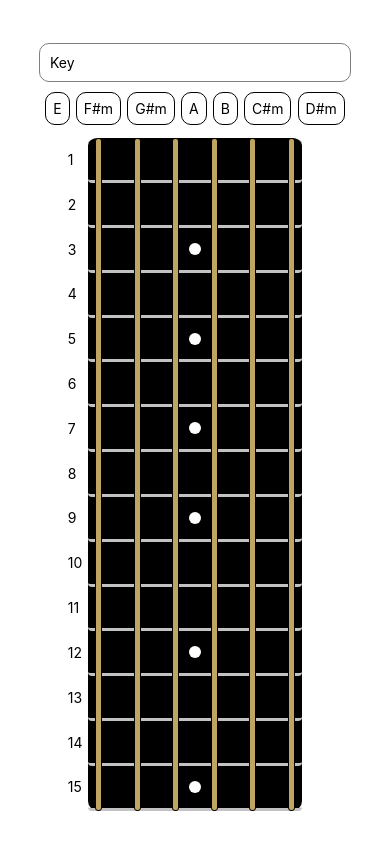
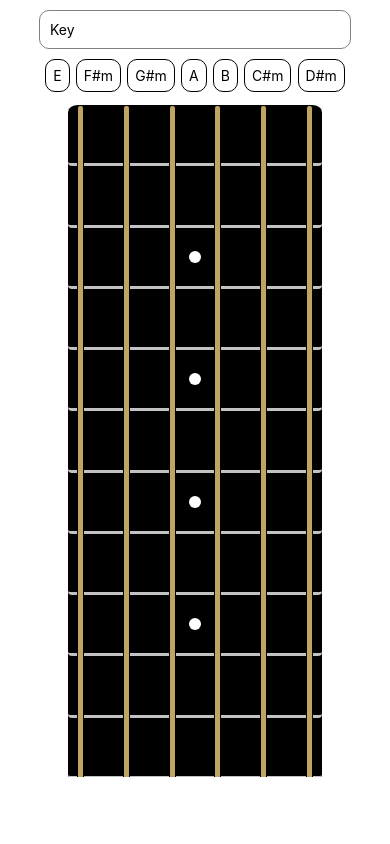
Before and after one commit to jacehalvorson/melody_spark, a React Native app: screen / in a window 390 px wide. Built offline with nearby package versions, Linux system fonts and the light colour scheme.

Commit message:
Scrolling fretboard, improved handling of key change

```diff
--- a/App.js
+++ b/App.js
@@ -1,6 +1,6 @@
 import { StatusBar } from 'expo-status-bar';
 import React from 'react';
-import { StyleSheet, Text, TextInput, View, Pressable } from 'react-native';
+import { StyleSheet, Text, TextInput, View, ScrollView, Pressable } from 'react-native';
 import Guitar from './src/components/guitar';
 import { getOffsetNoteSymbol, getNoteSymbolFromString, NoteSymbol } from './src/music';
 import NoteMap from './src/noteMap';
@@ -11,10 +11,13 @@ const scaleNotes = new NoteMap( );
 
 function getChordFromKeyAndOffset( key, offset ) {
   let chord = NoteSymbol[ getOffsetNoteSymbol( getNoteSymbolFromString( key ), offset ) ].replace( 'Sharp', '#' );
-  if ( offset === 1 || offset === 6 || offset === 8 ) {
-    return chord;
-  }
-  return chord.concat( 'm' );
+
+  // Add an 'm' if necessary
+  chord = ( ( offset === 1 || offset === 6 || offset === 8 )
+                ? chord // Major
+                : chord.concat( 'm' ) ) ;// Minor
+
+  return chord;
 }
 
 export default function App( ) {
@@ -23,9 +26,16 @@ export default function App( ) {
   const [ activeChordButton, setActiveChordButton ] = React.useState( -1 );
 
   React.useEffect( ( ) => {
-    scaleNotes.reset( );
-    highlightedNotes.reset( );
-    scaleNotes.update( getNotes( key.concat( 'scale' ) ) );
+    const timeoutId = setTimeout( ( ) => {
+      highlightedNotes.reset( );
+      setActiveChordButton( -1 );
+
+      scaleNotes.reset( );
+      scaleNotes.update( getNotes( `${key}scale` ) );
+      console.log( "Updating scale notes" );
+    }, 2000 );
+
+    return ( ) => clearTimeout( timeoutId );
   }, [ key ] );
 
   return (
@@ -35,7 +45,11 @@ export default function App( ) {
         style={styles.input}
         placeholder='Key'
         maxLength={2}
-        onChangeText={ ( value ) => { setKey( value ); } }
+        onChangeText={ ( value ) => {
+          if ( getNoteSymbolFromString( value ) !== null ) {
+            setKey( value );
+          }
+        }}
       />
 
       <View style={styles.chordsWrapper}>
@@ -44,6 +58,7 @@ export default function App( ) {
 
           return (
             <Pressable
+              key={ index }
               style={ [ styles.chord, ( activeChordButton === index ) && { backgroundColor: '#909090' } ] }
               onPress={ ( ) => {
                 highlightedNotes.reset( );
@@ -74,8 +89,10 @@ const styles = StyleSheet.create({
   container: {
     flex: 1,
     backgroundColor: '#fff',
+
+    display: 'flex',
     alignItems: 'center',
-    justifyContent: 'center',
+    justifyContent: 'flex-start',
   },
 
   input: {
--- a/src/components/guitar.tsx
+++ b/src/components/guitar.tsx
@@ -1,19 +1,22 @@
-import { StyleSheet, View, Text } from 'react-native';
+import { StyleSheet, View, Text, ScrollView } from 'react-native';
 import Note from '../note';
 import { NoteSymbol } from '../music';
 import NoteMap from '../noteMap';
 
 const styles = StyleSheet.create({
+   guitarContainer: {
+      width: '65%',
+      height: '80%',
+      overflow: 'scroll',
+   },
+
    guitar: {
-      display: 'flex',
-      flexDirection: 'column',
+      position: 'relative',
+      flexGrow: 1,
+      height: '200%',
       alignItems: 'center',
-      justifyContent: 'flex-start',
-
-      width: '55%',
-      height: '80%',
+      justifyContent: 'space-evenly',
       backgroundColor: '#000000',
-
       borderTopColor: '#ffffff',
       borderTopWidth: 3,
       borderRadius: 10,
@@ -26,8 +29,14 @@ const styles = StyleSheet.create({
       borderBottomWidth: 3,
       borderColor: '#c2c1c4',
       borderRadius: 4,
+   },
 
-      display: 'flex',
+   dotWrapper: {
+      position: 'absolute',
+      top: 0,
+      left: 0,
+      width: '100%',
+      height: '100%',
       alignItems: 'center',
       justifyContent: 'center',
    },
@@ -42,14 +51,14 @@ const styles = StyleSheet.create({
    fretNumber: {
       position: 'absolute',
       top: '30%',
-      left: -20,
+      left: -10,
    },
 
    noteWrapper: {
       position: 'absolute',
       left: -10,
       height: '100%',
-      display: 'flex',
+      flex: 1,
       alignItems: 'center',
       justifyContent: 'space-around',
    },
@@ -97,7 +106,7 @@ function String( props: { fretsHighlighted: (Note|null)[], scaleFrets: (Note|nul
       <View style={styles.string}>
          {/* Highlighted notes */}
          <View style={styles.noteWrapper}>
-            {[1, 2, 3, 4, 5, 6, 7, 8, 9, 10, 11, 12, 13, 14, 15].map( ( fretIndex ) => {
+            {[1, 2, 3, 4, 5, 6, 7, 8, 9, 10, 11, 12, 13, 14, 15, 16, 17, 18, 19, 20, 21, 22].map( ( fretIndex, index ) => {
                const highlightedFret = props.fretsHighlighted[ fretIndex ];
                const scaleFret = props.scaleFrets[ fretIndex ];
                let additionalStyles = {};
@@ -116,7 +125,7 @@ function String( props: { fretsHighlighted: (Note|null)[], scaleFrets: (Note|nul
                }
 
                return (
-                  <View style={Object.assign( {}, styles.note, additionalStyles )}>
+                  <View key={ index } style={Object.assign( {}, styles.note, additionalStyles )}>
                      <Text style={{color: 'white'}}>
                         {symbol}
                      </Text>
@@ -145,17 +154,20 @@ function Fret( props: { index: number } ) {
 
 function Dot( ) {
    return (
-      <View style={styles.dot}></View>
+      <View style={styles.dotWrapper}>
+         <View style={styles.dot} />
+      </View>
    );
 }
 
 export default function Guitar( props: { notesDisplayed: (Note|null)[][], scaleNotes: (Note|null)[][] } ) {
    return (
-      <View style={styles.guitar}>
+      <View style={styles.guitarContainer}>
+         <ScrollView contentContainerStyle={styles.guitar}>
             {/* Fretboard */}
-         {[1, 2, 3, 4, 5, 6, 7, 8, 9, 10, 11, 12, 13, 14, 15].map( ( fret ) => {
+            {[1, 2, 3, 4, 5, 6, 7, 8, 9, 10, 11, 12, 13, 14, 15, 16, 17, 18, 19, 20, 21, 22].map( ( fret, index ) => {
                return (
-               <Fret index={fret} />
+                  <Fret key={ index } index={fret} />
                );
             })}
 
@@ -163,14 +175,16 @@ export default function Guitar( props: { notesDisplayed: (Note|null)[][], scaleN
 
             <View style={styles.stringWrapper}>
                {/* Strings */}
-            {[0, 1, 2, 3, 4, 5].map( ( stringIndex ) => {
+               {[0, 1, 2, 3, 4, 5].map( ( stringIndex, index ) => {
                   return (
-                  <String fretsHighlighted={ props.notesDisplayed[ stringIndex ] }
+                     <String key={ index }
+                              fretsHighlighted={ props.notesDisplayed[ stringIndex ] }
                               scaleFrets={ props.scaleNotes[ stringIndex ] } />
                   )
                })}
 
             </View>
+         </ScrollView>
       </View>
    );
 }
--- a/src/getNotes.ts
+++ b/src/getNotes.ts
@@ -6,11 +6,14 @@ export default function getNotes( chord: string ): Note[] {
       return [];
    }
 
-   let baseNoteSymbol: NoteSymbol;
+   let baseNoteSymbol: ( NoteSymbol | null );
    let chordNoteOffsets: number[] = [ 1 ];
 
    // Find the base note (e.g. A, B, C, etc.)
    baseNoteSymbol = getNoteSymbolFromString( chord[0] )
+   if ( baseNoteSymbol === null ) {
+      return [];
+   }
 
    // Find the chord scale degrees
    // Check for sharp and flat symbols
@@ -48,8 +51,8 @@ export default function getNotes( chord: string ): Note[] {
          chordNoteOffsets = [ 1, 6, 8 ];
          break;
       case 'scale':
-         // Pentatonic scale ex. 'Apentatonic'
-         chordNoteOffsets = [ 1, 3, 5, 8, 10, 12. ];
+         // Full scale ex. 'Ascale'
+         chordNoteOffsets = [ 1, 3, 5, 6, 8, 10, 12 ];
          break;
       case '':
          // Major chord ex. 'A'
--- a/src/music.ts
+++ b/src/music.ts
@@ -33,7 +33,7 @@ export const maxNoteIndex = (numSymbols * 3) + NoteSymbol.D; // D on the 22nd fr
 
 // Bounds on fret numbers are based on my guitar
 export const minFretNumber = 0; // open string
-export const maxFretNumber = 15; // 22nd fret
+export const maxFretNumber = 22; // 22nd fret
 
 /* ---------------------- Helper functions ------------------------ */
 export function getOpenStringNoteSymbol( string: GuitarString ): NoteSymbol {
@@ -78,8 +78,8 @@ export function getOffsetNoteSymbol( baseNote: NoteSymbol, noteOffset: number ):
    return ( baseNote + noteOffset - 1 ) % numSymbols;
 }
 
-export function getNoteSymbolFromString( chordString: string ): NoteSymbol {
-   let noteSymbol: NoteSymbol = NoteSymbol.E;
+export function getNoteSymbolFromString( chordString: string ): ( NoteSymbol | null ) {
+   let noteSymbol: ( NoteSymbol | null ) = NoteSymbol.E;
 
    switch ( chordString ) {
       case 'A':
@@ -104,7 +104,8 @@ export function getNoteSymbolFromString( chordString: string ): NoteSymbol {
          noteSymbol = NoteSymbol.G;
          break;
       default:
-         console.log( `Invalid chord string: ${chordString}` );
+         // Indication of an invalid string note
+         noteSymbol = null;
    }
 
    return noteSymbol;
```
Lines whose indentation alone changed are shown as unchanged.
